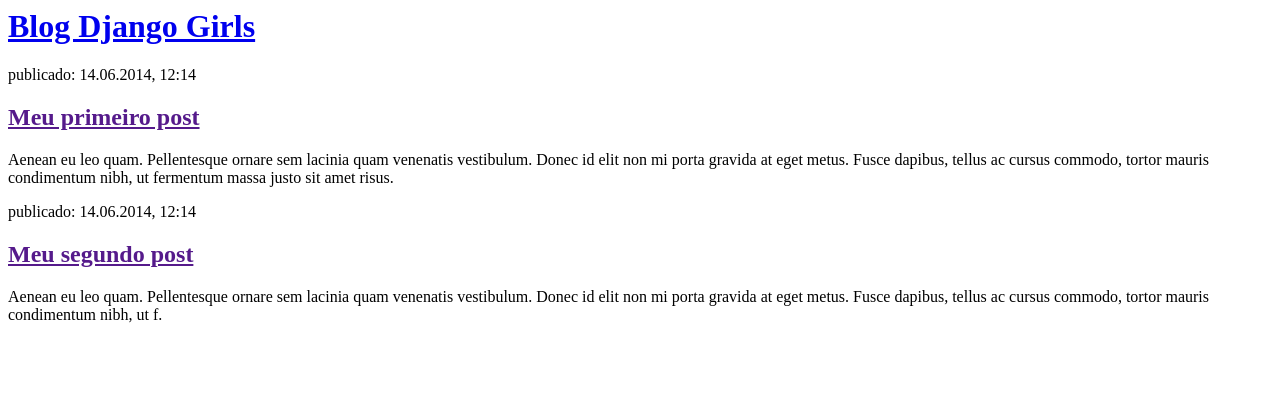
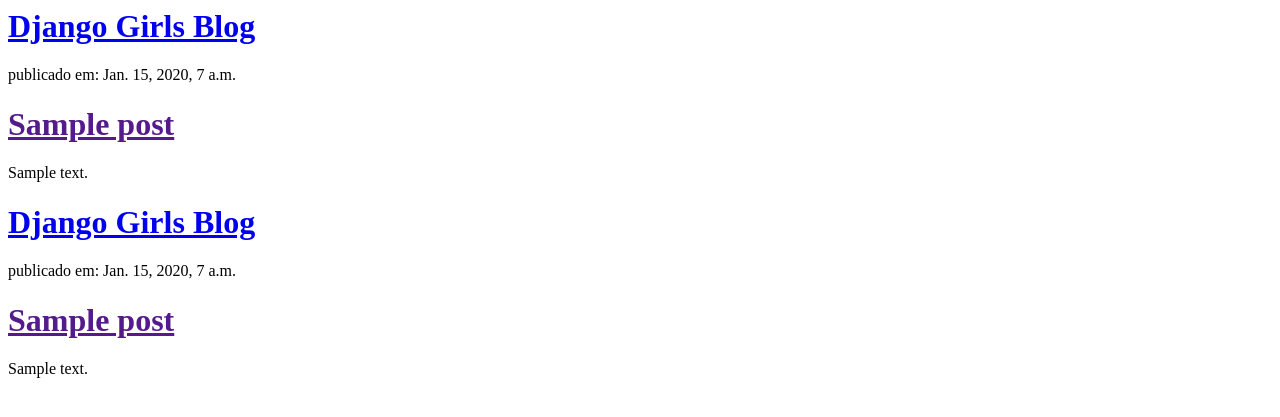
Before and after one commit to Jubileu/my-first-blog, a Django app: template blog/templates/blog/post_list.html in a window 1280 px wide. Shown: the top 417 px of the page. Run offline with Django 3.2, Linux system fonts and the light colour scheme; the template is opened without the code that fills it: values that come from a table or form of the project are taken from there, others are empty; tables that the repository leaves empty hold one stand-in row (values such as "Sample post").

Commit message:
Modified templates to display posts from database.

```diff
--- a/blog/templates/blog/post_list.html
+++ b/blog/templates/blog/post_list.html
@@ -1,22 +1,22 @@
-<html>
-    <head>
-        <title>Blog Django Girls</title>
-    </head>
-    <body>
 <div>
-            <h1><a href="/">Blog Django Girls</a></h1>
+    <h1><a href="/">Django Girls Blog</a></h1>
 </div>
 
+{% for post in posts %}
     <div>
-            <p>publicado: 14.06.2014, 12:14</p>
-            <h2><a href="">Meu primeiro post</a></h2>
-            <p>Aenean eu leo quam. Pellentesque ornare sem lacinia quam venenatis vestibulum. Donec id elit non mi porta gravida at eget metus. Fusce dapibus, tellus ac cursus commodo, tortor mauris condimentum nibh, ut fermentum massa justo sit amet risus.</p>
+        <p>publicado em: {{ post.published_date }}</p>
+        <h1><a href="">{{ post.title }}</a></h1>
+        <p>{{ post.text|linebreaksbr }}</p>
+    </div>
+{% endfor %}
+<div>
+    <h1><a href="/">Django Girls Blog</a></h1>
 </div>
 
+{% for post in posts %}
     <div>
-            <p>publicado: 14.06.2014, 12:14</p>
-            <h2><a href="">Meu segundo post</a></h2>
-            <p>Aenean eu leo quam. Pellentesque ornare sem lacinia quam venenatis vestibulum. Donec id elit non mi porta gravida at eget metus. Fusce dapibus, tellus ac cursus commodo, tortor mauris condimentum nibh, ut f.</p>
+        <p>publicado em: {{ post.published_date }}</p>
+        <h1><a href="">{{ post.title }}</a></h1>
+        <p>{{ post.text|linebreaksbr }}</p>
     </div>
-    </body>
-</html>
+{% endfor %}
```
Also changed, not shown: blog/views.py (+6 -1 lines), manage.py (line endings or trailing spaces). Lines whose indentation alone changed are shown as unchanged.
